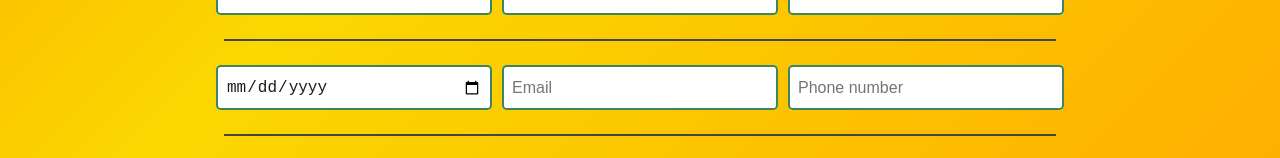
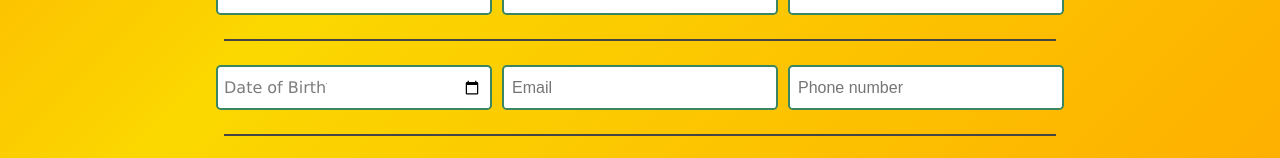
Before and after one commit to appcounty/apgaportal, a Next.js app: page /register in a window 1280 px wide. Shown: the part 324-482 px from the top of the page. Built offline with nearby package versions, Linux system fonts and the light colour scheme; no server answers.

Commit message:
fixed date of birth placeholder/label issue

```diff
--- a/src/components/ui/input/Input.module.css
+++ b/src/components/ui/input/Input.module.css
@@ -9,6 +9,8 @@ div.input {
   flex-direction: column;
   justify-content: center;
   align-items: center;
+
+  position: relative;
 }
 
 div.input input {
@@ -43,6 +45,24 @@ div.input span.error {
   padding  : 0.2rem;
 }
 
+div.input .datePlaceHolder {
+  height: 2rem;
+  /* padding: 0 0.5rem; */
+  border-radius: 0.3rem 0 0 0.3rem;
+
+  display: flex;
+  justify-content: center;
+  align-items: center;
+
+  position: absolute;
+  top: 2;
+  left: 0.5rem;
+
+  background-color: white;
+  color: #7c7c7c;
+  font-family: verdana;
+}
+
 /*Devices larger than mobile phone*/
 @media (min-width: 576px) {
 
--- a/src/components/ui/input/Input.tsx
+++ b/src/components/ui/input/Input.tsx
@@ -1,4 +1,4 @@
-import React from "react";
+import React, { useEffect, useRef } from "react";
 import styles from "./Input.module.css";
 
 type inputProps = {
@@ -22,6 +22,14 @@ const Input = ({
   changeHandler,
   className,
 }: inputProps): JSX.Element => {
+  const datePlaceHolderRef = useRef<HTMLLabelElement>(null);
+
+  useEffect(() => {
+    if (datePlaceHolderRef.current) {
+      datePlaceHolderRef.current.style.display = value ? "none" : "flex";
+    }
+  }, [value]);
+
   return (
     <div className={`${styles.input} ${className || ""}`}>
       <input
@@ -37,6 +45,11 @@ const Input = ({
         placeholder={placeholder}
         onChange={changeHandler}
       />
+      {type === "date" ? (
+        <label ref={datePlaceHolderRef} className={styles.datePlaceHolder}>
+          {placeholder}
+        </label>
+      ) : null}
       {/* {error ? (
         <span className={styles.error}>This field is required</span>
       ) : null} */}
```
